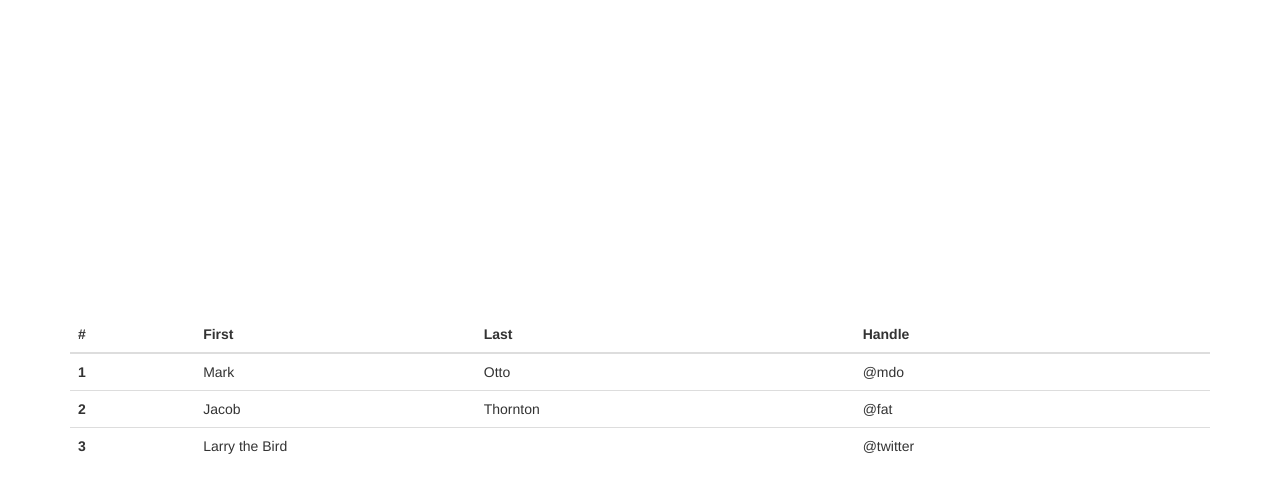
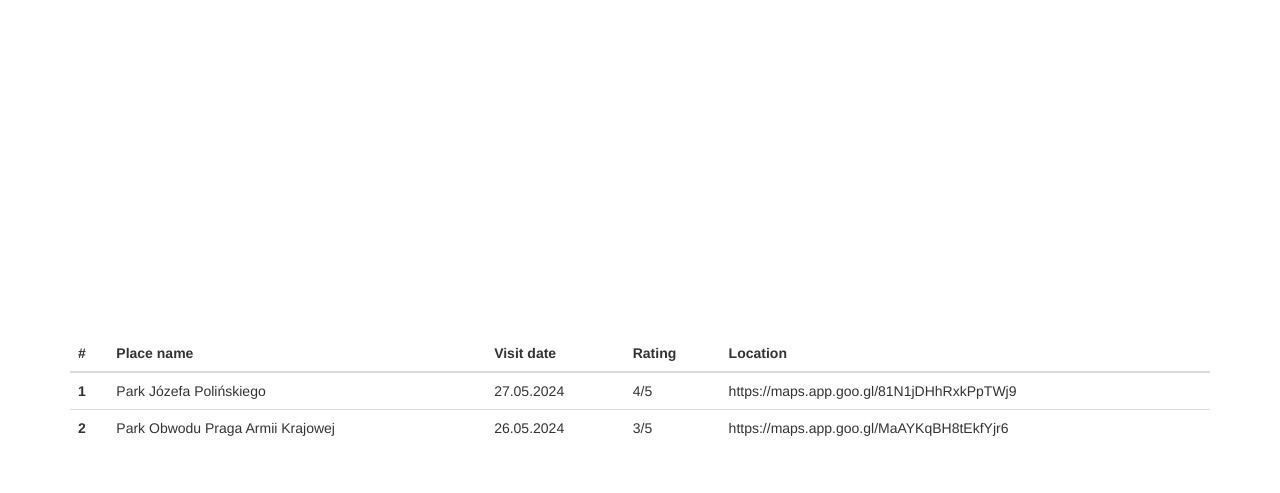
Before and after one commit to adrianix1/flask_places, a Flask app: page / in a window 1280 px wide. Shown: the top 493 px of the page. Run offline with Flask 3, Linux system fonts and the light colour scheme; parts of the project's set-up code (start-up, migrations or seed data) failed here and were passed over; some libraries are stand-ins or nearby versions.

Commit message:
Read data from the database and pass it to index.html file, then render it with jinja.

```diff
--- a/main.py
+++ b/main.py
@@ -26,28 +26,29 @@ class Place(db.Model):
 
 
 # add 2 records to db
-place1 = Place(place_name="Park Józefa Polińskiego",
-               visit_date="27.05.2024",
-               rating="4/5",
-               google_location="https://maps.app.goo.gl/81N1jDHhRxkPpTWj9")
-
-place2 = Place(place_name="Park Obwodu Praga Armii Krajowej",
-               visit_date="26.05.2024",
-               rating="3/5",
-               google_location="https://maps.app.goo.gl/MaAYKqBH8tEkfYjr6")
+# place1 = Place(place_name="Park Józefa Polińskiego",
+#                visit_date="27.05.2024",
+#                rating="4/5",
+#                google_location="https://maps.app.goo.gl/81N1jDHhRxkPpTWj9")
+#
+# place2 = Place(place_name="Park Obwodu Praga Armii Krajowej",
+#                visit_date="26.05.2024",
+#                rating="3/5",
+#                google_location="https://maps.app.goo.gl/MaAYKqBH8tEkfYjr6")
 
 
-with app.app_context():
-    db.create_all()
-
-    db.session.add_all([place1, place2])
-    db.session.commit()
+# with app.app_context():
+#     db.create_all()
+#
+#     db.session.add_all([place1, place2])
+#     db.session.commit()
 
 
 @app.route("/")
 def home():
-    return render_template("index.html")
+    places = Place.query.all()
+    return render_template("index.html", places=places)
 
 
-# if __name__ == '__main__':
-#     app.run(debug=True)
+if __name__ == '__main__':
+    app.run(debug=True)
--- a/templates/index.html
+++ b/templates/index.html
@@ -10,29 +10,22 @@ Index
   <thead>
     <tr>
       <th scope="col">#</th>
-      <th scope="col">First</th>
-      <th scope="col">Last</th>
-      <th scope="col">Handle</th>
+      <th scope="col">Place name</th>
+      <th scope="col">Visit date</th>
+      <th scope="col">Rating</th>
+      <th scope="col">Location</th>
     </tr>
   </thead>
   <tbody>
+    {% for place in places %}
     <tr>
-      <th scope="row">1</th>
-      <td>Mark</td>
-      <td>Otto</td>
-      <td>@mdo</td>
+      <th scope="row">{{place.id}}</th>
+      <td>{{place.place_name}}</td>
+      <td>{{place.visit_date}}</td>
+      <td>{{place.rating}}</td>
+      <td>{{place.google_location}}</td>
     </tr>
-    <tr>
-      <th scope="row">2</th>
-      <td>Jacob</td>
-      <td>Thornton</td>
-      <td>@fat</td>
-    </tr>
-    <tr>
-      <th scope="row">3</th>
-      <td colspan="2">Larry the Bird</td>
-      <td>@twitter</td>
-    </tr>
+    {% endfor %}
   </tbody>
 </table>
 </div>
```
